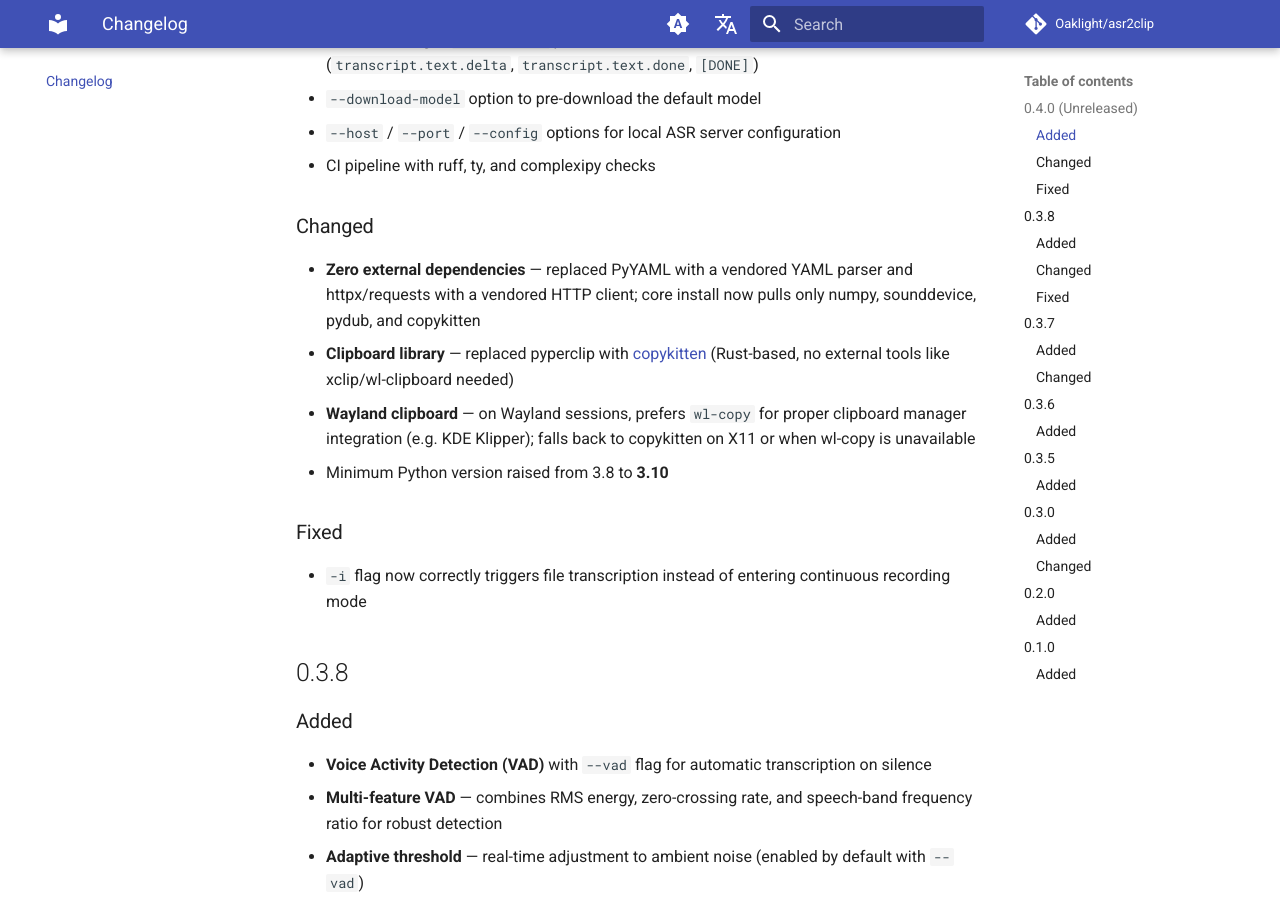
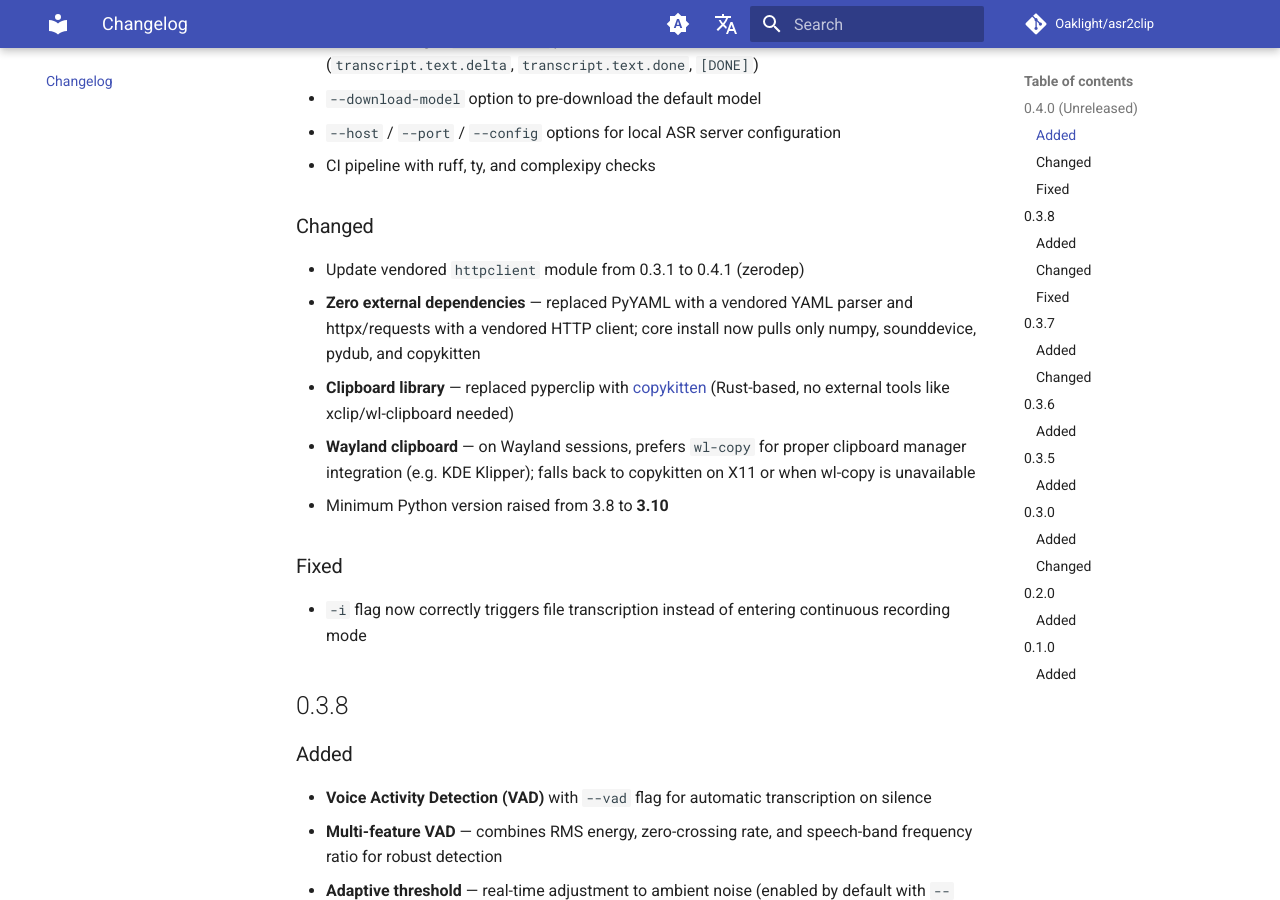
Before and after one commit to Oaklight/asr2clip, an MkDocs documentation site: the page built from docs/changelog.md, in a window 1280 px wide and 900 px high, scrolled down 685 px. Built offline with MkDocs 1.6.1 and Material for MkDocs 9.7.7, drawn with Linux system fonts in a browser that asks for light colours; comment, search, counter and statistics services are not loaded.

Commit message:
docs: update changelog for vendored httpclient 0.4.1

```diff
--- a/docs/changelog.md
+++ b/docs/changelog.md
@@ -18,6 +18,7 @@ All notable changes to asr2clip are documented here.
 
 ### Changed
 
+- Update vendored `httpclient` module from 0.3.1 to 0.4.1 (zerodep)
 - **Zero external dependencies** — replaced PyYAML with a vendored YAML parser and httpx/requests with a vendored HTTP client; core install now pulls only numpy, sounddevice, pydub, and copykitten
 - **Clipboard library** — replaced pyperclip with [copykitten](https://github.com/koenvervloesem/copykitten) (Rust-based, no external tools like xclip/wl-clipboard needed)
 - **Wayland clipboard** — on Wayland sessions, prefers `wl-copy` for proper clipboard manager integration (e.g. KDE Klipper); falls back to copykitten on X11 or when wl-copy is unavailable
```
